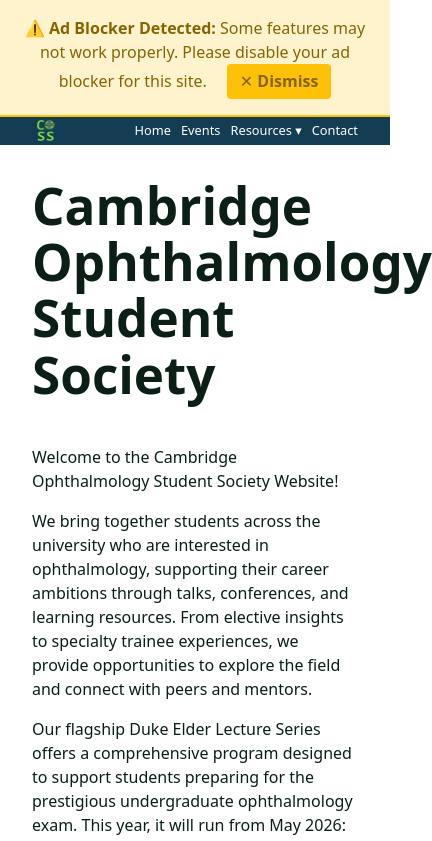
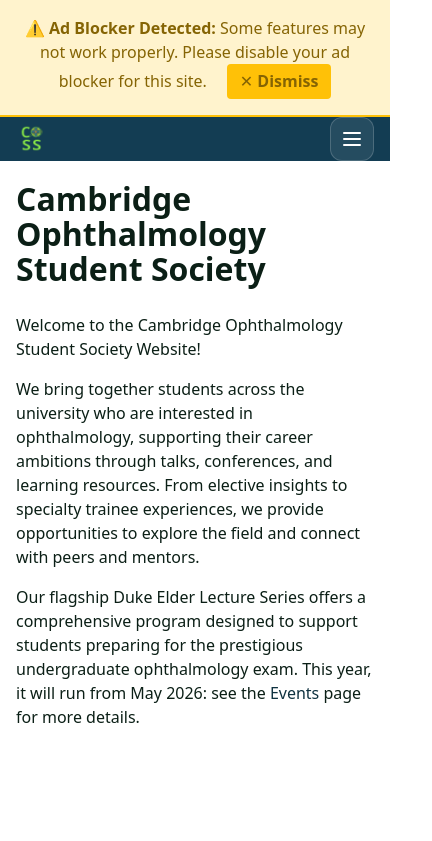
Before and after one commit to yat2k/coss-website, a React (Vite) app: page / in a window 390 px wide. Shown: the top 841 px of the page, 432 px wide, since content can reach past the window. Built offline with nearby package versions, Linux system fonts and the light colour scheme.

Commit message:
mobile responsiveness improved

```diff
--- a/src/App.css
+++ b/src/App.css
@@ -44,6 +44,33 @@
   flex: 1 1 auto;
 }
 
+img {
+  max-width: 100%;
+  height: auto;
+}
+
+@media (max-width: 900px) {
+  .container {
+    padding: 1.5rem 1.25rem;
+  }
+
+  .site-header .container,
+  .site-footer .container {
+    padding: 0 1.25rem;
+  }
+}
+
+@media (max-width: 600px) {
+  .container {
+    padding: 1.25rem 1rem;
+  }
+
+  .site-header .container,
+  .site-footer .container {
+    padding: 0 1rem;
+  }
+}
+
 .logo {
   height: 6em;
   padding: 1.5em;
--- a/src/components/Header/Header.css
+++ b/src/components/Header/Header.css
@@ -1,145 +1,228 @@
 .site-header {
   background: var(--brand-green);
   color: #fff;
-  padding: 0;
   width: 100%;
   box-sizing: border-box;
+  position: sticky;
+  top: 0;
+  z-index: 100;
 }
+
 .header-inner {
   display: flex;
   align-items: center;
   justify-content: space-between;
-  gap: 12px;
+  gap: 1rem;
   max-width: 100%;
   margin: 0;
-  padding: 12px 1rem;
+  padding: 0.875rem 1rem;
 }
+
 .brand {
   display: inline-flex;
   align-items: center;
-  gap: 12px;
+  gap: 0.75rem;
   font-weight: 700;
   color: #fff;
   text-decoration: none;
+  flex-shrink: 0;
 }
 
 .brand-logo {
   display: inline-block;
-  height: 36px;
-  width: 36px;
+  width: 38px;
+  height: 38px;
   object-fit: contain;
   border-radius: 6px;
 }
 
-/* brand-text removed — logo-only header */
-.site-header nav a {
-  color: #fff;
-  margin-left: 16px;
-  text-decoration: none;
+.site-header nav {
+  display: flex;
+  align-items: center;
+  gap: 0.35rem;
+  margin-left: auto;
 }
 
-.site-header nav { display: flex; align-items: center; gap: 8px; flex-wrap: wrap }
-.nav-item { position: relative; }
-.nav-link { color: #fff; text-decoration: none; margin-left: 0; font-size: 0.95rem }
+.site-header nav a,
+.nav-link {
+  color: #fff;
+  text-decoration: none;
+  font-size: 0.95rem;
+  font-weight: 500;
+}
+
+.site-header nav > a,
+.nav-dropdown-trigger {
+  padding: 0.6rem 0.85rem;
+  border-radius: 999px;
+}
+
+.site-header nav > a:hover,
+.site-header nav > a:focus-visible,
+.nav-dropdown-trigger:hover,
+.nav-dropdown-trigger:focus-visible {
+  background: rgba(255, 255, 255, 0.12);
+}
+
+.nav-item {
+  position: relative;
+}
+
+.nav-dropdown-trigger {
+  display: inline-flex;
+  align-items: center;
+  gap: 0.4rem;
+  border: 0;
+  background: transparent;
+  cursor: pointer;
+  font: inherit;
+}
+
+.nav-caret {
+  font-size: 0.8rem;
+  transition: transform 180ms ease;
+}
+
+.nav-dropdown.is-open .nav-caret {
+  transform: rotate(180deg);
+}
 
 .dropdown-menu {
   position: absolute;
   right: 0;
-  top: calc(100% + 8px);
+  top: calc(100% + 0.55rem);
+  min-width: 220px;
+  margin: 0;
+  padding: 0.45rem;
+  list-style: none;
+  border-radius: 14px;
   background: #fff;
-  color: #111;
-  min-width: 200px;
-  border-radius: 8px;
-  box-shadow: 0 8px 24px rgba(16,24,40,0.12);
-  padding: 0.35rem 0;
-  list-style: none;
-  margin: 0;
+  box-shadow: 0 18px 42px rgba(16, 24, 40, 0.18);
   display: none;
   z-index: 60;
 }
-.dropdown-menu li { padding: 0.25rem 0; }
-.dropdown-menu li a { display: block; padding: 0.45rem 0.8rem; color: #111; text-decoration: none }
-.dropdown-menu li a:hover { background: rgba(0,0,0,0.04); }
 
-/* show dropdown on hover (desktop) */
-.nav-dropdown:hover .dropdown-menu,
-.nav-dropdown:focus-within .dropdown-menu { display: block; }
+.dropdown-menu li a {
+  display: block;
+  padding: 0.7rem 0.8rem;
+  border-radius: 10px;
+  color: #12202f;
+  text-decoration: none;
+  line-height: 1.3;
+}
 
-/* make dropdown adapt on small screens (stack) */
-@media (max-width: 768px) {
+.dropdown-menu li a:hover,
+.dropdown-menu li a:focus-visible {
+  background: rgba(19, 61, 83, 0.08);
+}
+
+.nav-dropdown.is-open .dropdown-menu {
+  display: block;
+}
+
+.nav-toggle {
+  display: none;
+  align-items: center;
+  justify-content: center;
+  flex-direction: column;
+  gap: 0.26rem;
+  width: 44px;
+  height: 44px;
+  padding: 0;
+  border: 1px solid rgba(255, 255, 255, 0.18);
+  border-radius: 12px;
+  background: rgba(255, 255, 255, 0.08);
+}
+
+.nav-toggle span {
+  width: 18px;
+  height: 2px;
+  background: #fff;
+  border-radius: 999px;
+  transition: transform 180ms ease, opacity 180ms ease;
+}
+
+.nav-toggle.is-open span:nth-child(1) {
+  transform: translateY(6px) rotate(45deg);
+}
+
+.nav-toggle.is-open span:nth-child(2) {
+  opacity: 0;
+}
+
+.nav-toggle.is-open span:nth-child(3) {
+  transform: translateY(-6px) rotate(-45deg);
+}
+
+@media (max-width: 900px) {
   .header-inner {
-    padding: 10px 0.75rem;
-    gap: 8px;
+    flex-wrap: wrap;
+    padding: 0.75rem 0;
   }
-  .brand {
-    gap: 8px;
+
+  .nav-toggle {
+    display: inline-flex;
   }
+
   .site-header nav {
-    flex-wrap: nowrap;
-    overflow-x: auto;
+    display: none;
+    width: 100%;
+    flex-direction: column;
+    align-items: stretch;
+    gap: 0.35rem;
+    margin-left: 0;
+    padding-top: 0.35rem;
   }
-  .site-header nav a {
-    margin-left: 12px;
-    font-size: 0.9rem;
-    white-space: nowrap;
+
+  .site-header nav.is-open {
+    display: flex;
   }
-  .nav-dropdown {
-    position: relative;
+
+  .site-header nav > a,
+  .nav-dropdown-trigger {
+    width: 100%;
+    justify-content: space-between;
+    padding: 0.8rem 0.9rem;
+    border-radius: 14px;
+    background: rgba(255, 255, 255, 0.08);
   }
+
+  .nav-item {
+    width: 100%;
+  }
+
   .dropdown-menu {
-    position: absolute;
-    right: 0;
-    top: calc(100% + 8px);
-    background: #fff;
-    color: #111;
-    box-shadow: 0 8px 24px rgba(16,24,40,0.12);
-    padding: 0.35rem 0;
-    min-width: 180px;
-    border-radius: 8px;
-    z-index: 60;
+    position: static;
+    min-width: 0;
+    margin-top: 0.35rem;
+    padding: 0.35rem;
+    border-radius: 14px;
+    box-shadow: none;
+    background: rgba(255, 255, 255, 0.96);
   }
+
   .dropdown-menu li a {
-    padding: 0.45rem 0.8rem;
-    color: #111;
-    font-size: 0.9rem;
-  }
-  .dropdown-menu li a:hover {
-    background: rgba(0,0,0,0.04);
+    padding: 0.75rem 0.8rem;
   }
 }
 
 @media (max-width: 480px) {
   .header-inner {
-    padding: 8px 0.5rem;
+    gap: 0.75rem;
   }
-  .brand {
-    gap: 6px;
+
+  .brand-logo {
+    width: 32px;
+    height: 32px;
   }
-  .brand-logo {
-    height: 28px;
-    width: 28px;
-  }
-  .site-header nav {
-    gap: 4px;
-  }
-  .site-header nav a {
-    margin-left: 6px;
-    font-size: 0.8rem;
-  }
-  .nav-item {
-    font-size: 0.8rem;
-  }
-  .dropdown-menu {
-    min-width: 160px;
-    right: -10px;
-  }
-  .dropdown-menu li a {
-    padding: 0.4rem 0.7rem;
-    font-size: 0.85rem;
+
+  .site-header nav > a,
+  .nav-dropdown-trigger {
+    padding: 0.72rem 0.8rem;
+    font-size: 0.92rem;
   }
 }
 
 .site-header .brand {
   color: #fff;
 }
-.muted { color: #666; }
--- a/src/components/Header/Header.jsx
+++ b/src/components/Header/Header.jsx
@@ -1,21 +1,58 @@
-import { Link } from 'react-router-dom'
+import { useEffect, useState } from 'react'
+import { Link, useLocation } from 'react-router-dom'
 import './Header.css'
 import logo from '../../assets/COSS-logo.jpg'
 
 export default function Header() {
+  const location = useLocation()
+  const [isMenuOpen, setIsMenuOpen] = useState(false)
+  const [isResourcesOpen, setIsResourcesOpen] = useState(false)
+
+  useEffect(() => {
+    setIsMenuOpen(false)
+    setIsResourcesOpen(false)
+  }, [location.pathname])
+
   return (
     <header className="site-header">
       <div className="container header-inner">
         <Link to="/" className="brand" aria-label="Cambridge Ophthalmology Student Society">
           <img src={logo} alt="COSS logo" className="brand-logo" />
         </Link>
-        <nav>
+
+        <button
+          type="button"
+          className={`nav-toggle ${isMenuOpen ? 'is-open' : ''}`}
+          aria-expanded={isMenuOpen}
+          aria-controls="site-navigation"
+          aria-label={isMenuOpen ? 'Close navigation menu' : 'Open navigation menu'}
+          onClick={() => setIsMenuOpen((open) => !open)}
+        >
+          <span />
+          <span />
+          <span />
+        </button>
+
+        <nav id="site-navigation" className={isMenuOpen ? 'is-open' : ''}>
           <Link to="/">Home</Link>
           <Link to="/events">Events</Link>
 
-          <div className="nav-item nav-dropdown">
-            <Link to="/resources" className="nav-link">Resources ▾</Link>
-            <ul className="dropdown-menu" aria-label="Resources submenu">
+          <div className={`nav-item nav-dropdown ${isResourcesOpen ? 'is-open' : ''}`}>
+            <button
+              type="button"
+              className="nav-link nav-dropdown-trigger"
+              aria-expanded={isResourcesOpen}
+              aria-controls="resources-submenu"
+              onClick={() => setIsResourcesOpen((open) => !open)}
+            >
+              <span>Resources</span>
+              <span className="nav-caret" aria-hidden="true">
+                {isResourcesOpen ? '^' : 'v'}
+              </span>
+            </button>
+
+            <ul id="resources-submenu" className="dropdown-menu" aria-label="Resources submenu">
+              <li><Link to="/resources">All Resources</Link></li>
               <li><Link to="/resources/blog">Blog</Link></li>
               <li><Link to="/resources/diseases">Diseases of the Week</Link></li>
               <li><Link to="/resources/osce">OSCE Resources</Link></li>
--- a/src/index.css
+++ b/src/index.css
@@ -48,6 +48,18 @@
   line-height: 1.1;
 }
 
+@media (max-width: 768px) {
+  h1 {
+    font-size: 2.4em;
+  }
+}
+
+@media (max-width: 480px) {
+  h1 {
+    font-size: 2rem;
+  }
+}
+
 button {
   border-radius: 8px;
   border: 1px solid transparent;
```
